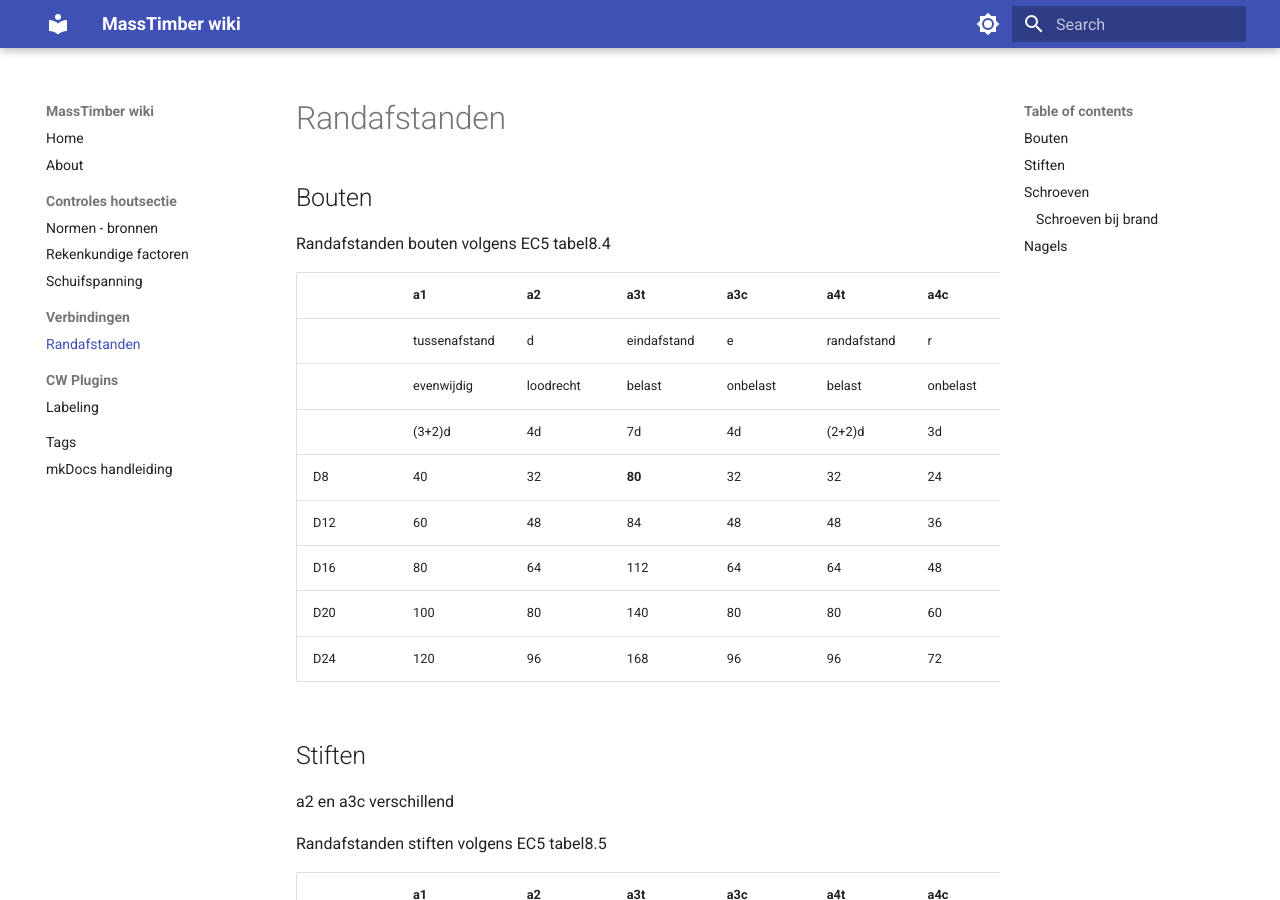
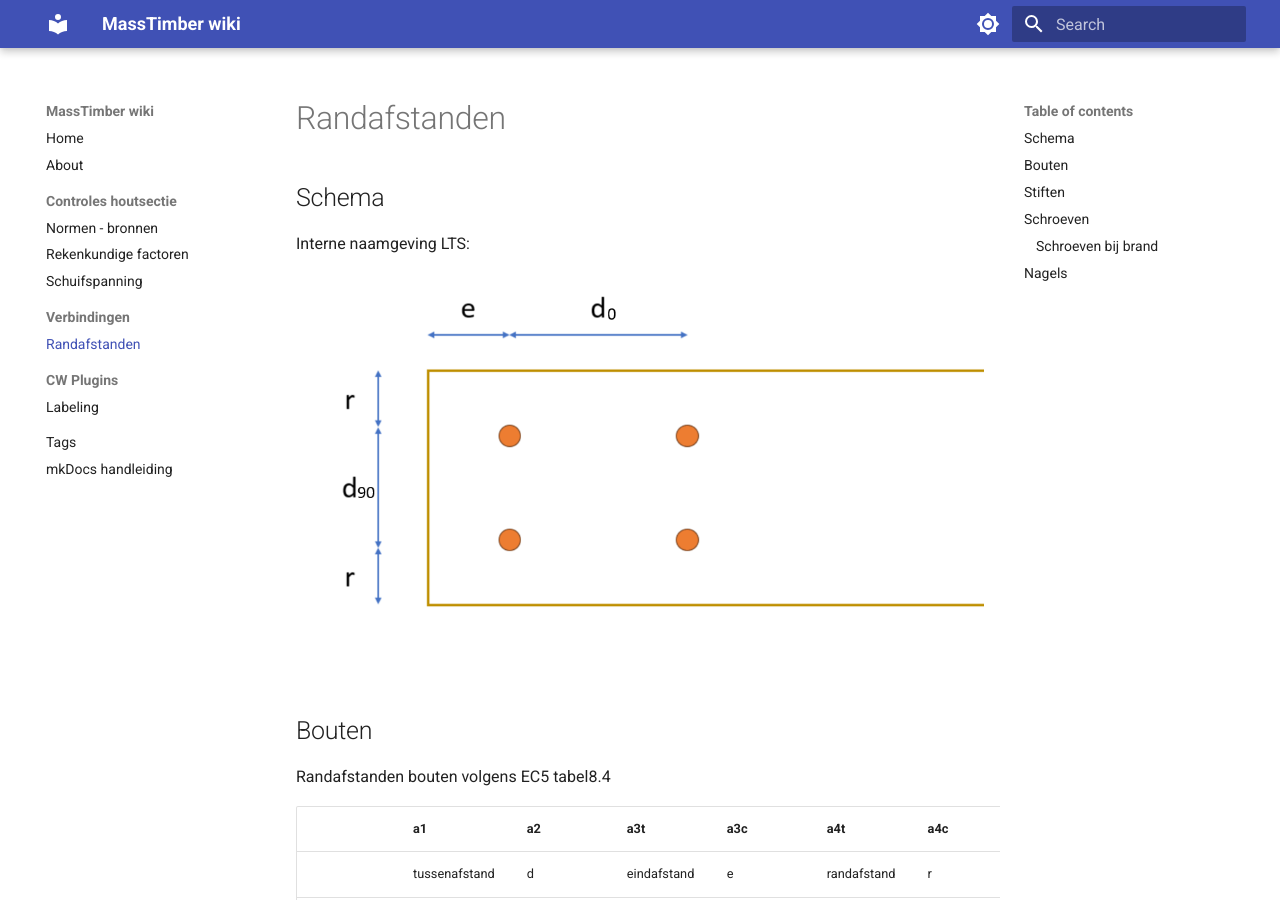
Before and after one commit to kevindevromeLTS/MassTimber-wiki, an MkDocs documentation site: the page built from docs/verbindingen/randafstanden.md, in a window 1280 px wide and 900 px high. Built offline with MkDocs 1.6.1 and Material for MkDocs 9.7.7, drawn with Linux system fonts in a browser that asks for light colours.

Commit message:
Update randafstanden.md

```diff
--- a/docs/verbindingen/randafstanden.md
+++ b/docs/verbindingen/randafstanden.md
@@ -1,4 +1,10 @@
 # Randafstanden
+
+## Schema
+
+Interne naamgeving LTS:
+
+![schema](randAfstandenSchema.png "schema")
 
 ## Bouten
 
```
